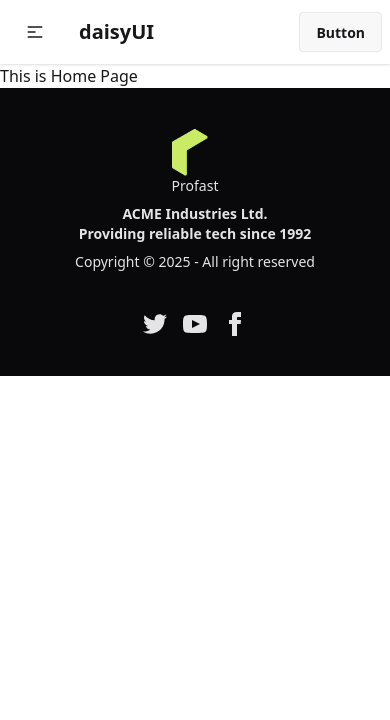
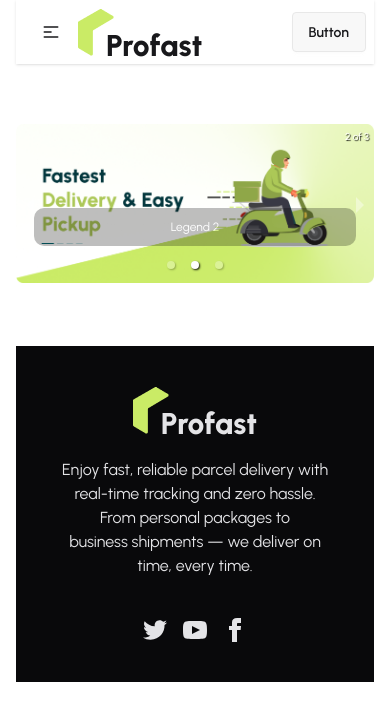
Before and after one commit to roni-biswas/profast-client, a React (Vite) app: page / in a window 390 px wide. Shown: the top 720 px of the page. Built offline with nearby package versions, Linux system fonts and the light colour scheme.

Commit message:
implemented logo on page and integrated banner section using react-responsive-carousel

```diff
--- a/package.json
+++ b/package.json
@@ -14,6 +14,7 @@
     "daisyui": "^5.0.43",
     "react": "^19.1.0",
     "react-dom": "^19.1.0",
+    "react-responsive-carousel": "^3.2.23",
     "react-router": "^7.6.2",
     "tailwindcss": "^4.1.10"
   },
--- a/src/index.css
+++ b/src/index.css
@@ -1,2 +1,11 @@
+/* import google font -> Urbanist */
+@import url("https://fonts.googleapis.com/css2?family=Urbanist:ital,wght@0,100..900;1,100..900&display=swap");
 @import "tailwindcss";
 @plugin "daisyui";
+
+.font-urbanist {
+  font-family: "Urbanist", sans-serif;
+  font-optical-sizing: auto;
+  font-weight: 400;
+  font-style: normal;
+}
--- a/src/layouts/RootLayout.jsx
+++ b/src/layouts/RootLayout.jsx
@@ -5,11 +5,11 @@
 
 const RootLayout = () => {
   return (
-    <>
+    <div className="max-w-7xl mx-auto px-4 md:px-12 lg:px-16 xl:px-24">
       <Navbar />
       <Outlet />
       <Footer />
-    </>
+    </div>
   );
 };
 
--- a/src/main.jsx
+++ b/src/main.jsx
@@ -6,6 +6,8 @@
 
 createRoot(document.getElementById("root")).render(
   <StrictMode>
-    <RouterProvider router={router} />
+    <div className="font-urbanist">
+      <RouterProvider router={router} />
+    </div>
   </StrictMode>
 );
--- /dev/null
+++ b/src/pages/Home/Banner/Banner.jsx
@@ -0,0 +1,29 @@
+import React from "react";
+import bannerImg1 from "../../../assets/banner/banner1.png";
+import bannerImg2 from "../../../assets/banner/banner2.png";
+import bannerImg3 from "../../../assets/banner/banner3.png";
+import "react-responsive-carousel/lib/styles/carousel.min.css";
+import { Carousel } from "react-responsive-carousel";
+
+const Banner = () => {
+  return (
+    <section className="my-15">
+      <Carousel autoPlay={true} infiniteLoop={true} showThumbs={false}>
+        <div>
+          <img src={bannerImg1} />
+          <p className="legend">Legend 1</p>
+        </div>
+        <div>
+          <img src={bannerImg2} />
+          <p className="legend">Legend 2</p>
+        </div>
+        <div>
+          <img src={bannerImg3} />
+          <p className="legend">Legend 3</p>
+        </div>
+      </Carousel>
+    </section>
+  );
+};
+
+export default Banner;
--- a/src/pages/Home/Home/Home.jsx
+++ b/src/pages/Home/Home/Home.jsx
@@ -1,9 +1,10 @@
 import React from "react";
+import Banner from "../Banner/Banner";
 
 const Home = () => {
   return (
     <div>
-      <h1>This is Home Page</h1>
+      <Banner />
     </div>
   );
 };
--- a/src/pages/shared/Footer/Footer.jsx
+++ b/src/pages/shared/Footer/Footer.jsx
@@ -6,12 +6,11 @@
     <footer className="footer footer-horizontal footer-center bg-neutral text-neutral-content p-10">
       <aside>
         <ProFastLogo />
-        <p className="font-bold">
-          ACME Industries Ltd.
-          <br />
-          Providing reliable tech since 1992
+        <p className="text-base mt-4">
+          Enjoy fast, reliable parcel delivery with real-time tracking and zero
+          hassle. From personal packages to <br /> business shipments — we
+          deliver on time, every time.
         </p>
-        <p>Copyright © {new Date().getFullYear()} - All right reserved</p>
       </aside>
       <nav>
         <div className="grid grid-flow-col gap-4">
--- a/src/pages/shared/Navbar/Navbar.jsx
+++ b/src/pages/shared/Navbar/Navbar.jsx
@@ -1,5 +1,6 @@
 import React from "react";
-import { NavLink } from "react-router";
+import { Link, NavLink } from "react-router";
+import ProFastLogo from "../ProFastLogo/ProFastLogo";
 
 const Navbar = () => {
   const navItems = (
@@ -40,7 +41,9 @@
             {navItems}
           </ul>
         </div>
-        <a className="btn btn-ghost text-xl">daisyUI</a>
+        <Link to="/">
+          <ProFastLogo />
+        </Link>
       </div>
       <div className="navbar-center hidden lg:flex">
         <ul className="menu menu-horizontal px-1">{navItems}</ul>
--- a/src/pages/shared/ProFastLogo/ProFastLogo.jsx
+++ b/src/pages/shared/ProFastLogo/ProFastLogo.jsx
@@ -3,9 +3,9 @@
 
 const ProFastLogo = () => {
   return (
-    <div>
+    <div className="flex items-end">
       <img src={logo} alt="" />
-      <p>Profast</p>
+      <p className="text-3xl -mb-2 -ml-2 font-extrabold">Profast</p>
     </div>
   );
 };
```
Also changed, not shown: 1 other file (tests, documents, lock files or other folders).
